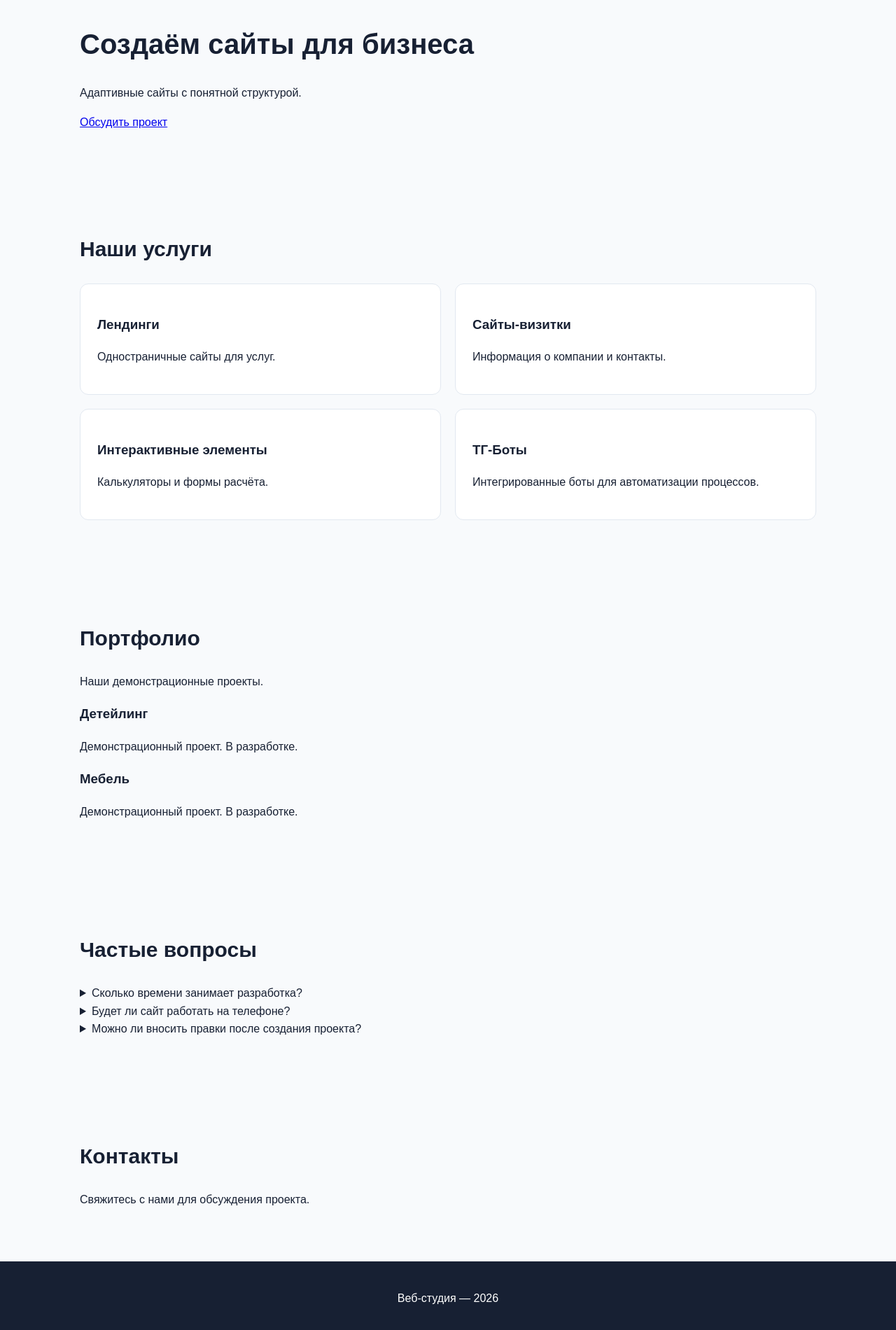
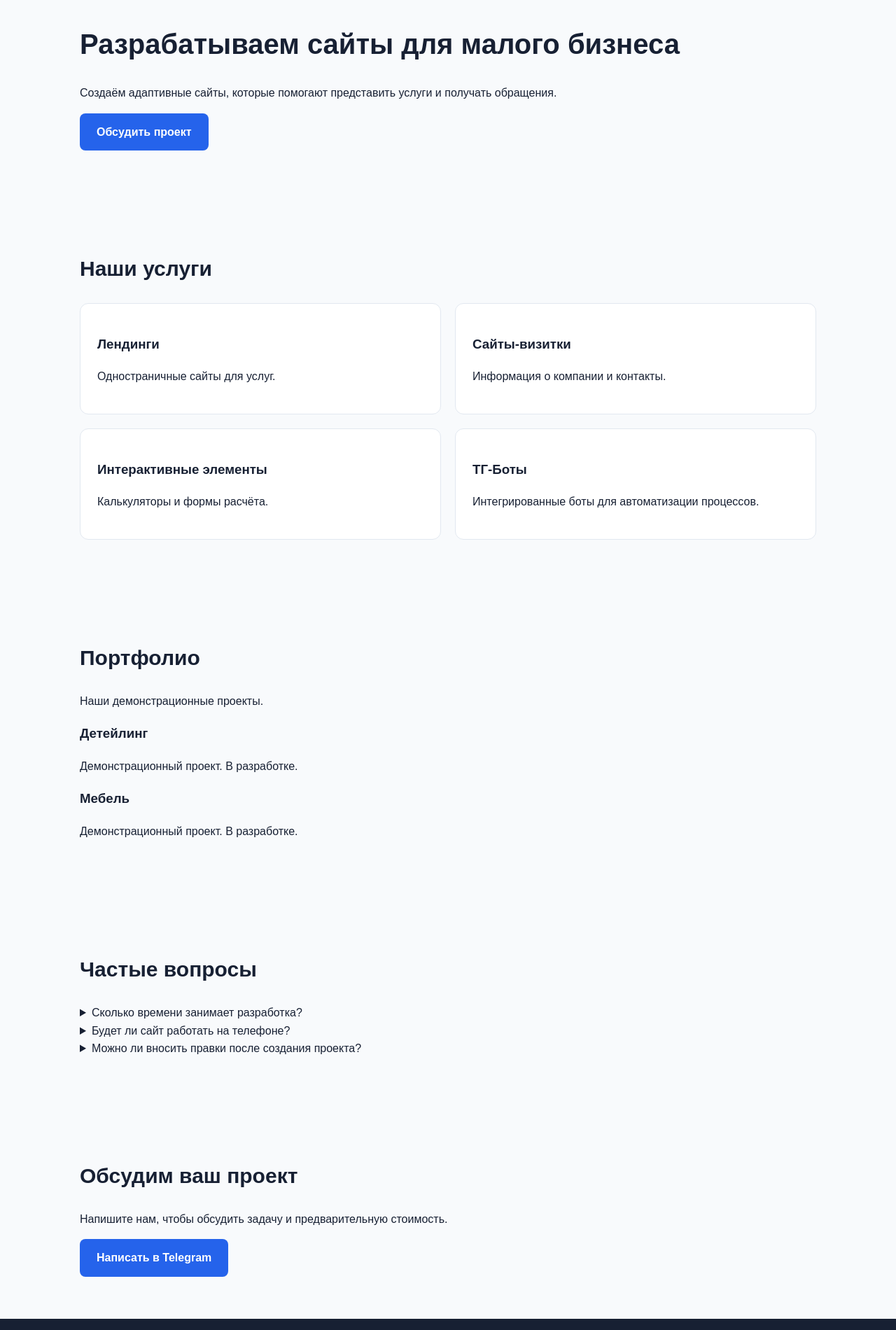
Before and after one commit to Contessions/ALT.WEB, a plain HTML site: page index.html in a window 1280 px wide. Shown: the part 120-2020 px from the top of the page at 70% size. Drawn offline with Linux system fonts and the light colour scheme.

Commit message:
buttons for contactss #1

```diff
--- a/index.html
+++ b/index.html
@@ -20,11 +20,16 @@
   </header>
 
   <main>
-    <section    id="home">
-      <h1>Создаём сайты для бизнеса</h1>
-      <p>Адаптивные сайты с понятной структурой.</p>
-      <a href="#contacts">Обсудить проект</a>
-    </section>
+    <section id="home" class="hero">
+  <h1>Разрабатываем сайты для малого бизнеса</h1>
+  <p>
+    Создаём адаптивные сайты, которые помогают
+    представить услуги и получать обращения.
+  </p>
+  <a href="#contacts" class="button">
+    Обсудить проект
+  </a>
+</section>
 
     <section id="services">
       <h2>Наши услуги</h2>
@@ -82,9 +87,21 @@
     </section>
 
     <section id="contacts">
-      <h2>Контакты</h2>
-      <p>Свяжитесь с нами для обсуждения проекта.</p>
-    </section>
+  <h2>Обсудим ваш проект</h2>
+  <p>
+    Напишите нам, чтобы обсудить задачу
+    и предварительную стоимость.
+  </p>
+
+  <a
+    href="https://t.me/contessionss"
+    target="_blank"
+    rel="noopener noreferrer"
+    class="button"
+  >
+    Написать в Telegram
+  </a>
+</section>
   </main>
 
   <footer>
--- a/style.css
+++ b/style.css
@@ -70,6 +70,24 @@ summary:focus-visible {
   outline: 3px solid #2563eb;
   outline-offset: 3px;
 }
+.button {
+  display: inline-block;
+  padding: 14px 24px;
+  background-color: #2563eb;
+  color: white;
+  text-decoration: none;
+  border-radius: 8px;
+  font-weight: 600;
+}
+
+.button:hover {
+  background-color: #1d4ed8;
+}
+
+.button:focus-visible {
+  outline: 3px solid #172033;
+  outline-offset: 3px;
+}
 
 @media (max-width: 768px) {
   .services-grid {
```
